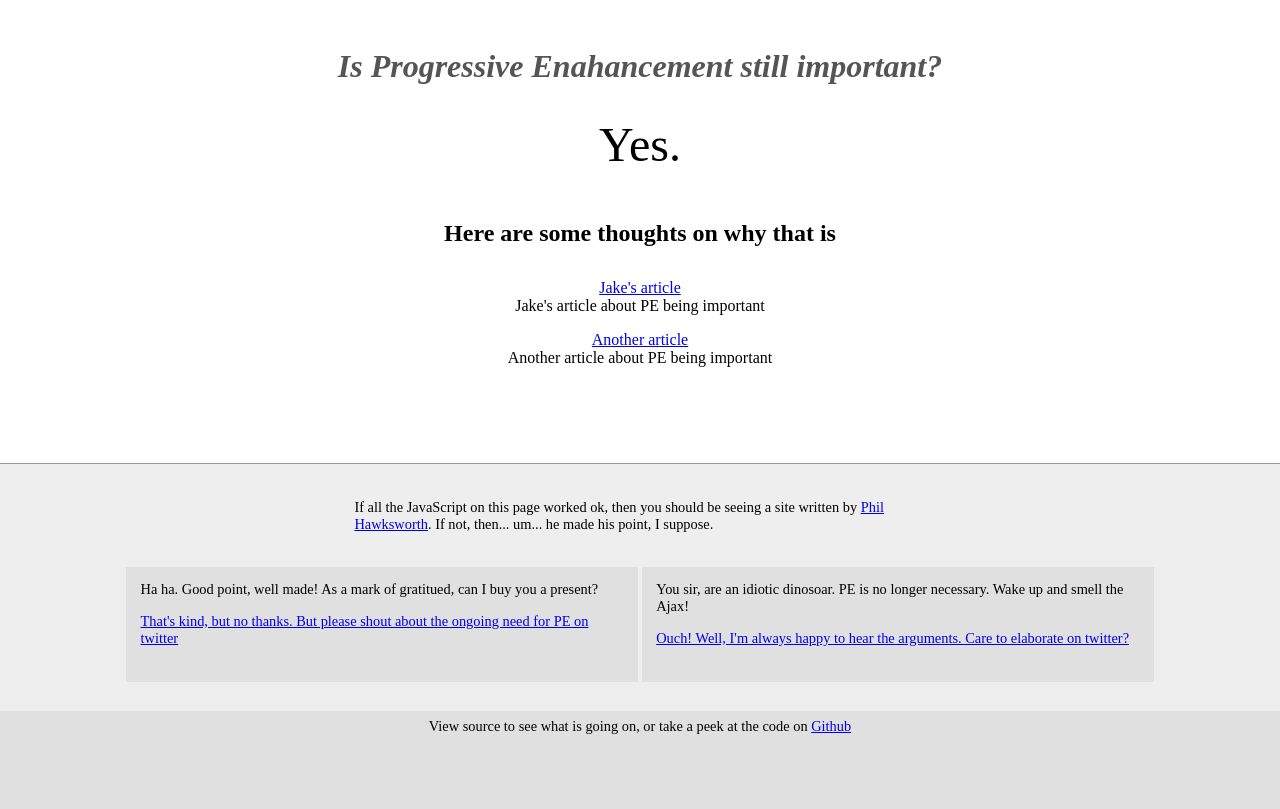
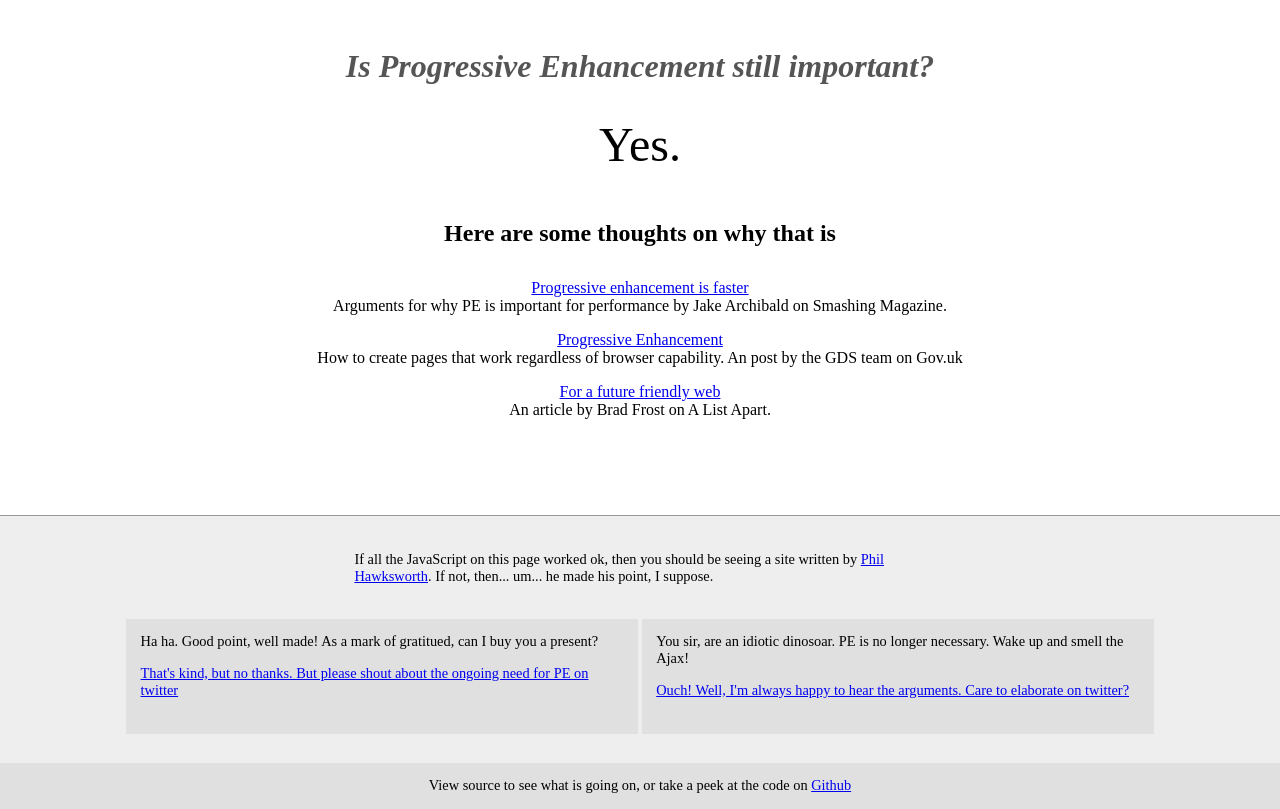
Before and after one commit to philhawksworth/isprogressiveenhancementstillimportant.com, a website: page index.html in a window 1280 px wide. Drawn offline with Linux system fonts and the light colour scheme.

```diff
--- a/important.js
+++ b/important.js
@@ -3,7 +3,7 @@
 // I'm adding some latency to prove a point, but your network provider
 // or connection location might be adding some of its own.
 // That's one of the points, we just can't know.
-pe.latency = 2000;
+pe.latency = 200;
 
 
 // go!
@@ -11,7 +11,7 @@
   setTimeout(function(){ pe.getAnswer(); }, pe.latency);
 };
 
-// populte the content of the page which answers the question.
+// populate the content of the page which answers the question.
 pe.getAnswer = function() {
   console.log("Getting the answer to the question, 'is progressive enhancement still important?'...");
   $.getJSON('/answer.json', function(data) {
@@ -52,6 +52,6 @@
 
 // Ready. LEt's do this!
 jQuery(document).ready(function($) {
-  console.log("We have a DOM. We can start populating things.");
+  console.log("We have a DOM. Now we can start populating things.");
   pe.init();
 });
--- a/index.html
+++ b/index.html
@@ -7,7 +7,7 @@
 </head>
 <body>
   <article>
-    <h1>Is Progressive Enahancement still important?</h1>
+    <h1>Is Progressive Enhancement still important?</h1>
     <p class="answer">um...</p>
   </article>
   <footer>
@@ -16,11 +16,11 @@
     </p>
     <blockquote>
       <p>Ha ha. Good point, well made! As a mark of gratitued, can I buy you a present?</p>
-      <a href="http://twitter.com">That's kind, but no thanks. But please shout about the ongoing need for PE on twitter</a>
+      <a href="http://twitter.com/home?status=Progressive enhancement is still important. http://isprogressiveenahancementstillimportant.com #ImportantPE">That's kind, but no thanks. But please shout about the ongoing need for PE on twitter</a>
     </blockquote>
     <blockquote>
       <p>You sir, are an idiotic dinosoar. PE is no longer necessary. Wake up and smell the Ajax!</p>
-      <a href="http://twitter.com">Ouch! Well, I'm always happy to hear the arguments. Care to elaborate on twitter?</a>
+      <a href="http://twitter.com/home?status=Progressive enhancement is pointless these days. http://isprogressiveenahancementstillimportant.com #ImportantPE">Ouch! Well, I'm always happy to hear the arguments. Care to elaborate on twitter?</a>
     </blockquote>
     <div class="source">
       View source to see what is going on, or take a peek at the code on <a href="http://github.com/isprogressiveenahancementstillimportant.com">Github</a>
--- a/reasons.json
+++ b/reasons.json
@@ -2,15 +2,18 @@
   "reasons" : [
 
   {
-    "title" : "Jake's article",
-    "url" : "http://jakearchibald.com",
-    "description" : "Jake's article about PE being important"
+    "title" : "Progressive enhancement is faster",
+    "url" : "http://www.smashingmagazine.com/2013/09/03/progressive-enhancement-is-faster/",
+    "description" : "Arguments for why PE is important for performance by Jake Archibald on Smashing Magazine."
   },
   {
-    "title" : "Another article",
-    "url" : "http://jakearchibald.com",
-    "description" : "Another article about PE being important"
+    "title" : "Progressive Enhancement",
+    "url" : "https://www.gov.uk/service-manual/making-software/progressive-enhancement.html",
+    "description" : "How to create pages that work regardless of browser capability. An post by the GDS team on Gov.uk"
+  },
+  {
+    "title" : "For a future friendly web",
+    "url" : "http://alistapart.com/article/for-a-future-friendly-web",
+    "description" : "An article by Brad Frost on A List Apart."
   }
-
-
 ]}
--- a/style.css
+++ b/style.css
@@ -12,7 +12,7 @@
 }
 
 article {
-  padding:3em 0 5em;
+  padding:3em 3em 5em;
   background-color: #fff;
 }
 
@@ -76,6 +76,6 @@
 
 .source {
   background-color: #e0e0e0;
-  padding: 0.5em 1em;
+  padding: 1em 1em;
   margin: 1em 0 0;
 }
```
Also changed, not shown: 1 other file.
